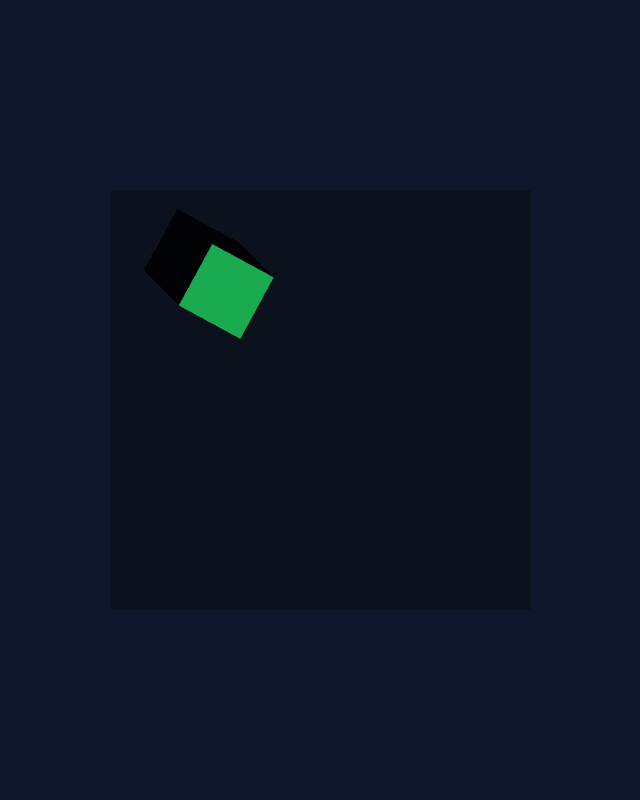
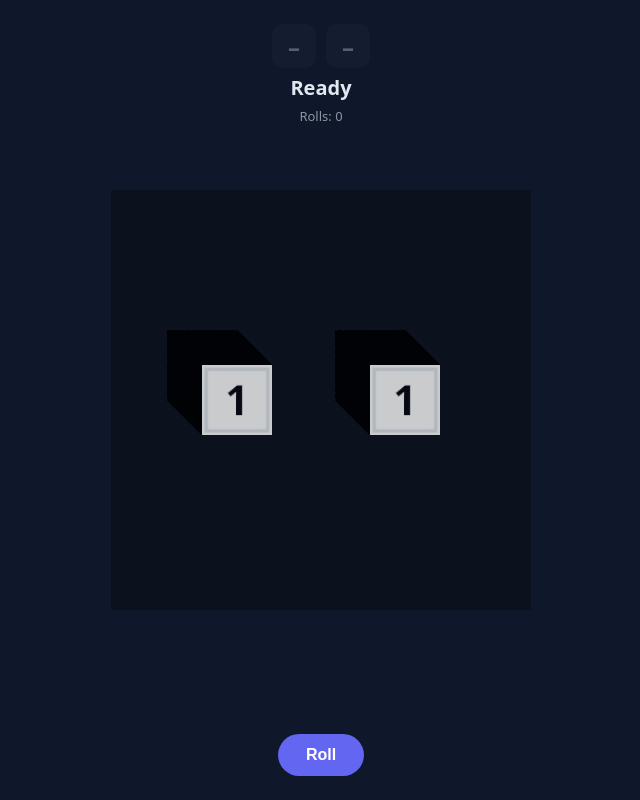
Before and after one commit to Martinsafka/dice-game, a React (Vite) app: page / in a window 1280 px wide. Shown: the whole page, without its empty margins (319-959 px from the left). Built offline with nearby package versions, Linux system fonts and the light colour scheme.

Commit message:
feat: M3 — two dice, Zustand store, DOM overlay (playable) + number textures

```diff
--- a/src/DiceGame.tsx
+++ b/src/DiceGame.tsx
@@ -5,40 +5,37 @@ import { Lights } from './scene/Lights'
 import { Tray } from './scene/Tray'
 import { Die } from './scene/Die'
 import { SettleWatcher } from './scene/SettleWatcher'
-import type { DieReading } from './physics/read-die'
+import { UIOverlay } from './ui/UIOverlay'
+import { rollDice } from './physics/roll'
+import { useGameStore } from './state/game-store'
 
 // Toggle to render the (invisible) tray-wall colliders as wireframes while tuning.
 const SHOW_COLLIDERS = false
 
-const rand = (min: number, max: number) => min + Math.random() * (max - min)
+const DIE_SPAWN: [number, number, number][] = [
+  [-1.2, 5, 0],
+  [1.2, 5, 0],
+]
 
-// TEMP M1 dev throw — re-drops the die with a random tumble to stress-test the walls.
-// The real per-die rollDice() helper (src/physics/) + input land in M3 / M4.
-function throwDie(rb: RapierRigidBody) {
-  rb.setTranslation({ x: rand(-1, 1), y: 4, z: rand(-1, 1) }, true)
-  rb.setLinvel({ x: rand(-2, 2), y: rand(2, 4), z: rand(-2, 2) }, true)
-  rb.setAngvel({ x: rand(-15, 15), y: rand(-15, 15), z: rand(-15, 15) }, true)
+/**
+ * Root composition. M3: two dice, a Zustand store, and a DOM overlay. Click Roll (or the
+ * tray) → startRoll + rollDice; SettleWatcher writes the result once the dice rest. The dice
+ * register their bodies into one ref (read only outside render); DiceGame doesn't subscribe
+ * to the store (actions via getState), so it never re-renders. See agent_docs/roadmap.md.
+ */
+export function DiceGame() {
+  const bodies = useRef<RapierRigidBody[]>([])
+
+  function handleRoll() {
+    const dice = bodies.current
+    if (dice.length < DIE_SPAWN.length || dice.some((b) => b == null)) return // not mounted yet
+    useGameStore.getState().startRoll()
+    rollDice(dice)
   }
 
-// M2: log the settled value(s) — this is the "read from physics" proof. Open the browser
-// console, throw, and check the logged value matches the up-face. M3 replaces this with the
-// Zustand store write (setResult) + the DOM overlay.
-function logSettle(readings: DieReading[]) {
-  const values = readings.map((r) => r.value)
-  const total = values.reduce((sum, v) => sum + v, 0)
-  const conf = readings.map((r) => r.confidence.toFixed(3)).join(', ')
-  console.log(`[settle] ${values.join(' + ')} = ${total}  (confidence ${conf})`)
-}
-
-/**
- * Root composition. M2: a dynamic die falls into the tray; SettleWatcher reads its value
- * from the physics once it rests and logs it. Click the scene to re-throw. Two dice + the
- * DOM UI overlay (the store write) are M3. See agent_docs/roadmap.md.
- */
-export function DiceGame() {
-  const dieRef = useRef<RapierRigidBody>(null)
-
   return (
+    <div className="game">
+      <UIOverlay onRoll={handleRoll} />
       <Canvas
         orthographic
         shadows
@@ -48,17 +45,24 @@ export function DiceGame() {
         onCreated={({ camera }) => {
           camera.rotation.set(-Math.PI / 2, 0, 0)
         }}
-      onPointerDown={() => {
-        if (dieRef.current) throwDie(dieRef.current)
-      }}
+        onPointerDown={handleRoll}
       >
         <color attach="background" args={['#0f172a']} />
         <Lights />
         <Physics gravity={[0, -9.81, 0]} debug={SHOW_COLLIDERS}>
           <Tray />
-        <Die ref={dieRef} />
-        <SettleWatcher dice={[dieRef]} onSettle={logSettle} />
+          {DIE_SPAWN.map((spawn, i) => (
+            <Die
+              key={i}
+              ref={(body) => {
+                if (body) bodies.current[i] = body
+              }}
+              position={spawn}
+            />
+          ))}
+          <SettleWatcher bodies={bodies} count={DIE_SPAWN.length} />
         </Physics>
       </Canvas>
+    </div>
   )
 }
--- a/src/index.css
+++ b/src/index.css
@@ -14,3 +14,84 @@ body {
   background: #0f172a;
   overflow: hidden;
 }
+
+.game {
+  position: relative;
+  width: 100%;
+  height: 100%;
+}
+
+/* DOM HUD over the canvas. Click-through except interactive controls, so clicking the
+   tray still rolls the dice. */
+.ui-overlay {
+  position: absolute;
+  inset: 0;
+  z-index: 1;
+  pointer-events: none;
+  display: flex;
+  flex-direction: column;
+  align-items: center;
+  justify-content: space-between;
+  padding: 24px;
+  font-family:
+    system-ui,
+    -apple-system,
+    sans-serif;
+  color: #e2e8f0;
+  user-select: none;
+}
+
+.ui-panel {
+  display: flex;
+  flex-direction: column;
+  align-items: center;
+  gap: 6px;
+}
+
+.ui-dice {
+  display: flex;
+  gap: 10px;
+}
+
+.ui-die {
+  display: inline-flex;
+  align-items: center;
+  justify-content: center;
+  width: 44px;
+  height: 44px;
+  border-radius: 10px;
+  background: #1e293b;
+  font-size: 24px;
+  font-weight: 700;
+}
+
+.ui-die--empty {
+  opacity: 0.35;
+}
+
+.ui-total {
+  font-size: 20px;
+  font-weight: 600;
+}
+
+.ui-rolls {
+  font-size: 13px;
+  opacity: 0.6;
+}
+
+.ui-roll {
+  pointer-events: auto;
+  padding: 12px 28px;
+  border: none;
+  border-radius: 999px;
+  background: #6366f1;
+  color: white;
+  font-size: 16px;
+  font-weight: 600;
+  cursor: pointer;
+}
+
+.ui-roll:disabled {
+  opacity: 0.5;
+  cursor: default;
+}
--- /dev/null
+++ b/src/physics/roll.ts
@@ -0,0 +1,18 @@
+import type { RapierRigidBody } from '@react-three/rapier'
+
+const rand = (min: number, max: number) => min + Math.random() * (max - min)
+
+/**
+ * Throw the dice: lift each above the tray, spread them apart, and give it a random linear +
+ * angular velocity. The spin on all axes is what keeps a physical die fair (enough entropy) —
+ * see agent_docs/physics.md. RNG only seeds the throw; the result is read from where they land.
+ */
+export function rollDice(dice: RapierRigidBody[]) {
+  const n = dice.length
+  dice.forEach((rb, i) => {
+    const x = (i - (n - 1) / 2) * 1.8 + rand(-0.2, 0.2)
+    rb.setTranslation({ x, y: rand(3, 4), z: rand(-0.6, 0.6) }, true)
+    rb.setLinvel({ x: rand(-2, 2), y: rand(2, 4), z: rand(-2, 2) }, true)
+    rb.setAngvel({ x: rand(-15, 15), y: rand(-15, 15), z: rand(-15, 15) }, true)
+  })
+}
--- /dev/null
+++ b/src/state/game-store.ts
@@ -0,0 +1,27 @@
+import { create } from 'zustand'
+
+export type Phase = 'idle' | 'rolling' | 'settled'
+
+type GameState = {
+  phase: Phase
+  results: number[] // per-die values, set only at settle
+  total: number
+  rolls: number
+  startRoll: () => void
+  setResult: (values: number[]) => void
+}
+
+/**
+ * Discrete/meta game state — the low-frequency side of the physics/state boundary
+ * (agent_docs/architecture.md). Per-frame physics never touches this; it's written
+ * exactly twice per roll: `startRoll` (on throw) and `setResult` (on settle).
+ */
+export const useGameStore = create<GameState>()((set) => ({
+  phase: 'idle',
+  results: [],
+  total: 0,
+  rolls: 0,
+  startRoll: () => set((s) => ({ phase: 'rolling', rolls: s.rolls + 1, results: [], total: 0 })),
+  setResult: (values) =>
+    set({ phase: 'settled', results: values, total: values.reduce((sum, v) => sum + v, 0) }),
+}))
--- /dev/null
+++ b/src/textures/number-materials.ts
@@ -0,0 +1,42 @@
+import { CanvasTexture, MeshStandardMaterial, SRGBColorSpace } from 'three'
+import { FACES } from '../physics/faces'
+
+/** Draw a single digit on a light square → a CanvasTexture (no asset pipeline). */
+function makeDigitTexture(digit: number): CanvasTexture {
+  const size = 128
+  const canvas = document.createElement('canvas')
+  canvas.width = size
+  canvas.height = size
+  const ctx = canvas.getContext('2d')
+  if (!ctx) throw new Error('2D canvas context unavailable')
+
+  ctx.fillStyle = '#f8fafc'
+  ctx.fillRect(0, 0, size, size)
+
+  // thin inset border so adjacent faces read apart
+  ctx.strokeStyle = '#cbd5e1'
+  ctx.lineWidth = size * 0.05
+  ctx.strokeRect(size * 0.06, size * 0.06, size * 0.88, size * 0.88)
+
+  ctx.fillStyle = '#0f172a'
+  ctx.font = `bold ${size * 0.6}px system-ui, -apple-system, sans-serif`
+  ctx.textAlign = 'center'
+  ctx.textBaseline = 'middle'
+  ctx.fillText(String(digit), size / 2, size * 0.55)
+
+  const texture = new CanvasTexture(canvas)
+  texture.colorSpace = SRGBColorSpace
+  texture.anisotropy = 4
+  return texture
+}
+
+// Six face materials in BoxGeometry order (+X, −X, +Y, −Y, +Z, −Z), digits taken from the FACES
+// table so the rendered number always matches readDieValue. Built once and shared by every die.
+let shared: MeshStandardMaterial[] | null = null
+
+export function getNumberMaterials(): MeshStandardMaterial[] {
+  if (!shared) {
+    shared = FACES.map((face) => new MeshStandardMaterial({ map: makeDigitTexture(face.value) }))
+  }
+  return shared
+}
--- /dev/null
+++ b/src/ui/UIOverlay.tsx
@@ -0,0 +1,49 @@
+import { useGameStore } from '../state/game-store'
+
+type UIOverlayProps = {
+  onRoll: () => void
+}
+
+/**
+ * DOM HUD over the canvas (not built from Three meshes). The reactive, low-frequency side:
+ * it reads the Zustand store and re-renders once per roll. The overlay is click-through
+ * (pointer-events: none) except the button, so clicking the tray still rolls.
+ */
+export function UIOverlay({ onRoll }: UIOverlayProps) {
+  const phase = useGameStore((s) => s.phase)
+  const results = useGameStore((s) => s.results)
+  const total = useGameStore((s) => s.total)
+  const rolls = useGameStore((s) => s.rolls)
+
+  const rolling = phase === 'rolling'
+  const settled = phase === 'settled'
+
+  return (
+    <div className="ui-overlay">
+      <div className="ui-panel">
+        <div className="ui-dice">
+          {settled && results.length > 0 ? (
+            results.map((value, i) => (
+              <span key={i} className="ui-die">
+                {value}
+              </span>
+            ))
+          ) : (
+            <>
+              <span className="ui-die ui-die--empty">–</span>
+              <span className="ui-die ui-die--empty">–</span>
+            </>
+          )}
+        </div>
+        <div className="ui-total">
+          {settled ? `Total ${total}` : rolling ? 'Rolling…' : 'Ready'}
+        </div>
+        <div className="ui-rolls">Rolls: {rolls}</div>
+      </div>
+
+      <button className="ui-roll" onClick={onRoll} disabled={rolling}>
+        {rolls === 0 ? 'Roll' : 'Roll again'}
+      </button>
+    </div>
+  )
+}
```
Also changed, not shown: agent_docs/dev_log.md (+14 -0 lines), agent_docs/roadmap.md (+6 -4 lines), src/scene/Die.tsx (+10 -20 lines), src/scene/SettleWatcher.tsx (+37 -31 lines). Lines whose indentation alone changed are shown as unchanged.
